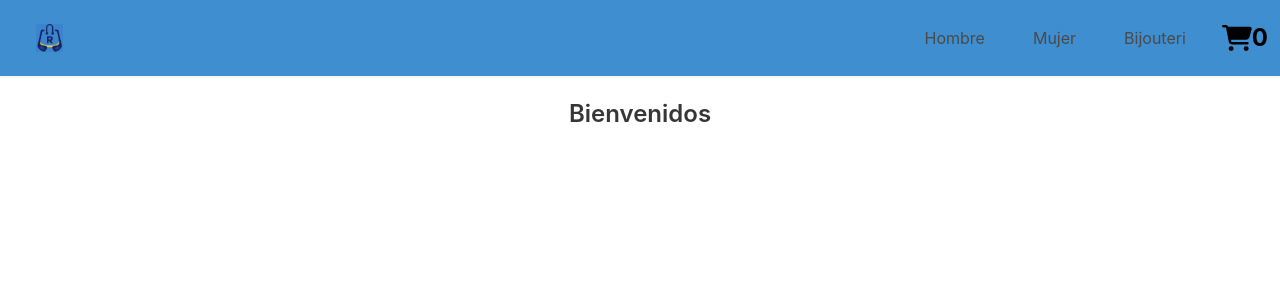
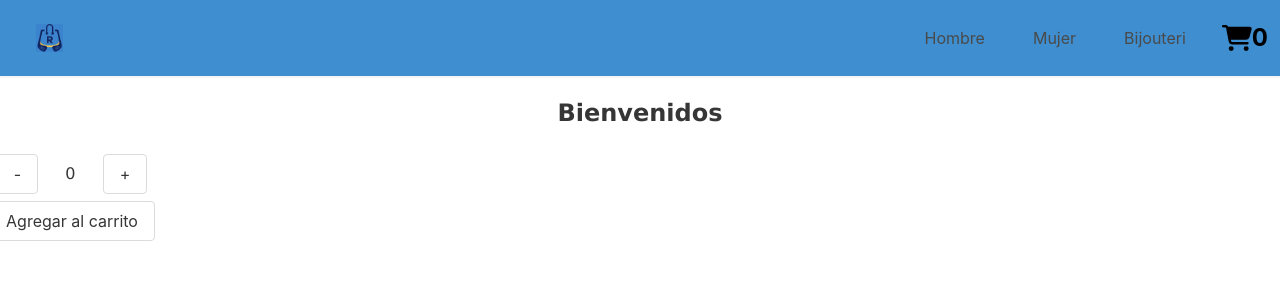
Before and after one commit to rrocca86/tienda-R, a React (Vite) app: page / in a window 1280 px wide. Shown: the top 300 px of the page. Built offline with nearby package versions, Linux system fonts and the light colour scheme.

Commit message:
Actividad componente ItemCount

```diff
--- /dev/null
+++ b/src/components/ItemCount/ItemCount.css
@@ -0,0 +1,17 @@
+.counter {
+    display: flex;
+    flex-direction: row;
+    padding: 0.2rem;
+    gap: 1.7rem;
+    max-width: 9rem;
+    align-items: center;
+    justify-content: center;
+}
+
+button {
+    background-color: bisque;
+}
+
+h3 {
+    font-family: Verdana, Geneva, Tahoma, sans-serif;
+}
--- /dev/null
+++ b/src/components/ItemCount/ItemCount.jsx
@@ -0,0 +1,40 @@
+import React from 'react'
+import { useState } from 'react'
+import "./ItemCount.css"
+
+const ItemCount = ({ stock, initial, onAdd }) => {
+    const [counter, setCounter] = useState(initial)
+
+    const handleOnClick = (e) => {
+
+        switch (e) {
+            case "-":
+                if (counter > 0) {
+                    setCounter(counter - 1);
+                }
+                break;
+            case "+":
+                if (counter < stock) {
+                    setCounter(counter + 1);
+                }
+                break;
+            default:
+                onAdd(counter);
+        }
+    }
+
+    return (
+        <>
+            <div className='counter'>
+                <button className='button' onClick={() => handleOnClick("-")}>-</button>
+                <h3 className="has-text-dark">{counter}</h3>
+                <button className='button' onClick={() => handleOnClick("+")}>+</button>
+            </div>
+            <div className='counter'>
+                <button className='button' onClick={() => handleOnClick("addToCart")}>Agregar al carrito</button>
+            </div>
+        </>
+    )
+}
+
+export default ItemCount
--- a/src/components/ItemListContainer/ItemListContainer.jsx
+++ b/src/components/ItemListContainer/ItemListContainer.jsx
@@ -1,8 +1,11 @@
+import ItemCount from "../ItemCount/ItemCount";
+
 const ItemListContainer = ({ greeting }) => {
 
     return (
         <div>
             <h3 className="title is-4 has-text-centered mt-5">{greeting}</h3>
+            <ItemCount stock={5} initial={0} />
         </div>
     )
 
```
